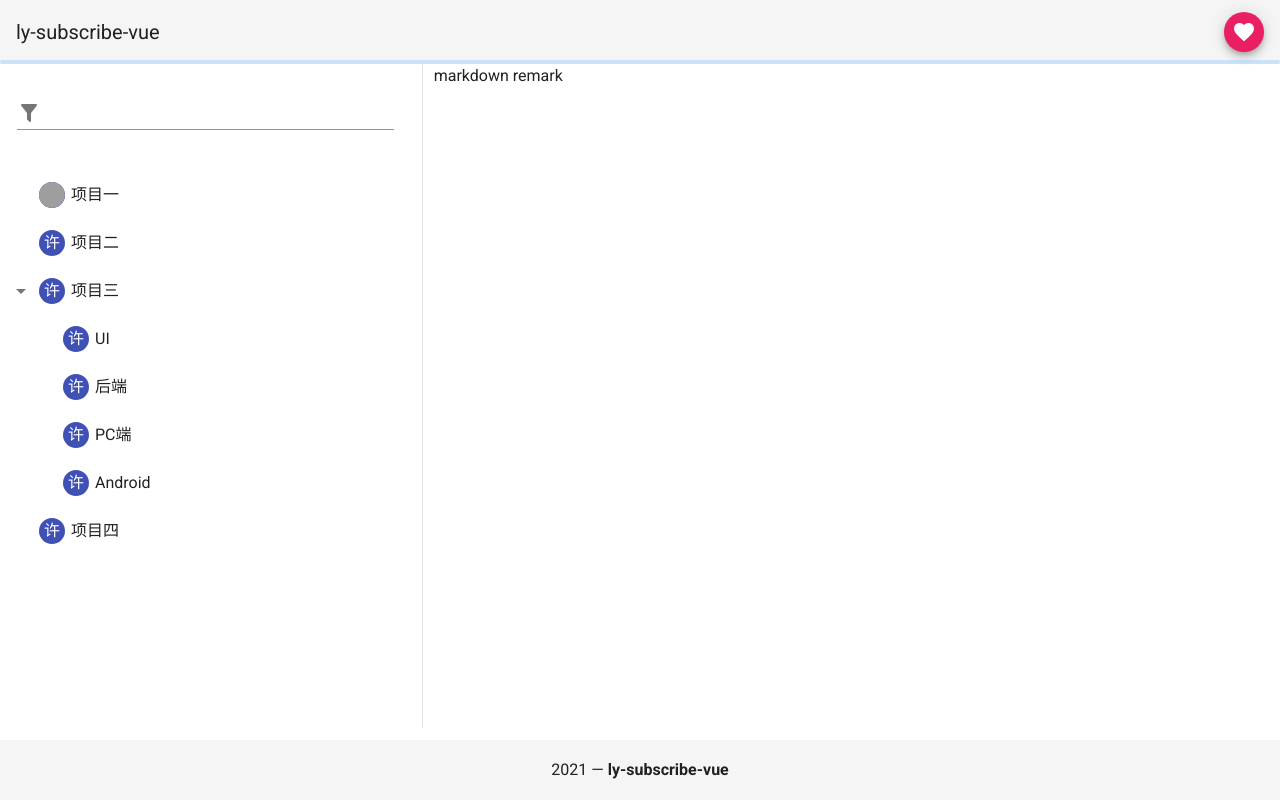
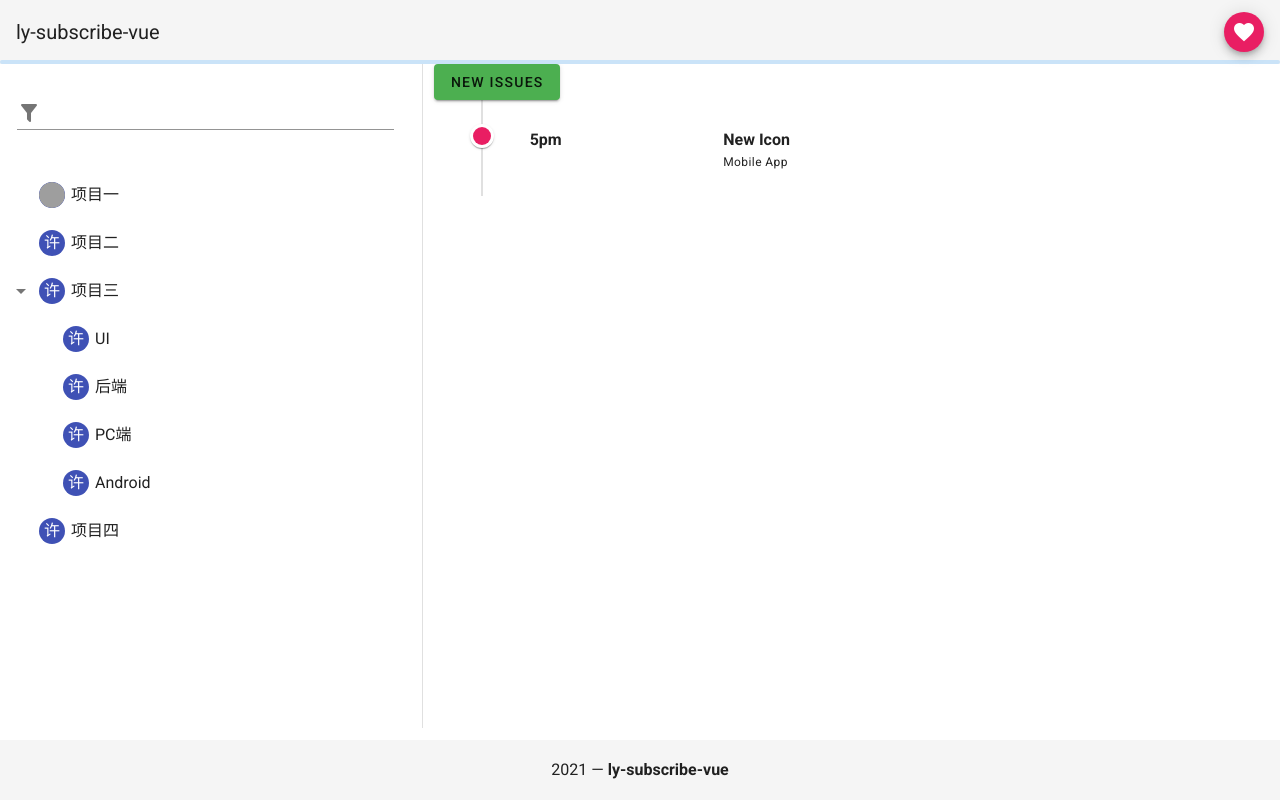
Before and after one commit to ly-chn/ly-subscribe-vue, a Vue app: page /#/home in a window 1280 px wide. Built offline with nearby package versions, Linux system fonts and the light colour scheme; grey boxes are pictures that could not be loaded.

Commit message:
timeline

```diff
--- a/src/views/home/components/task-review.vue
+++ b/src/views/home/components/task-review.vue
@@ -1,6 +1,21 @@
 <template>
   <div class='w-full h-full'>
-    markdown remark
+    <v-btn color='green'>New Issues</v-btn>
+    <v-timeline align-top dense>
+      <v-timeline-item color="pink" small>
+        <v-row class="pt-1">
+          <v-col cols="3">
+            <strong>5pm</strong>
+          </v-col>
+          <v-col>
+            <strong>New Icon</strong>
+            <div class="caption">
+              Mobile App
+            </div>
+          </v-col>
+        </v-row>
+      </v-timeline-item>
+    </v-timeline>
   </div>
 </template>
 
```
